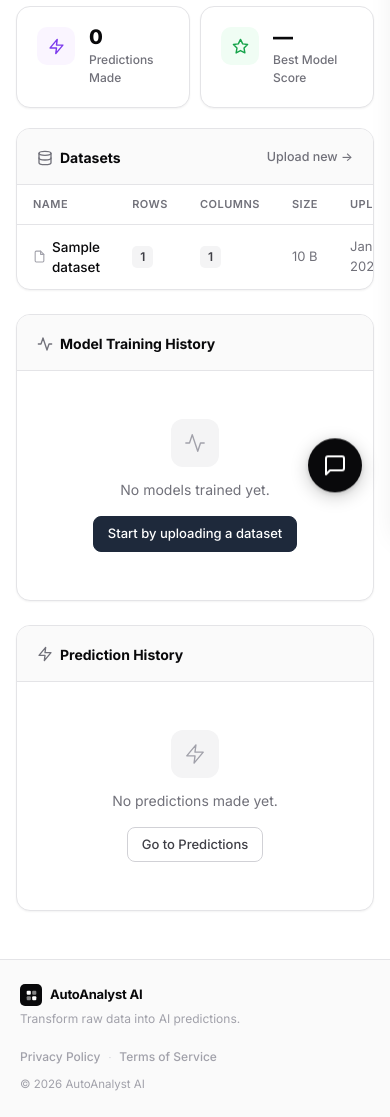
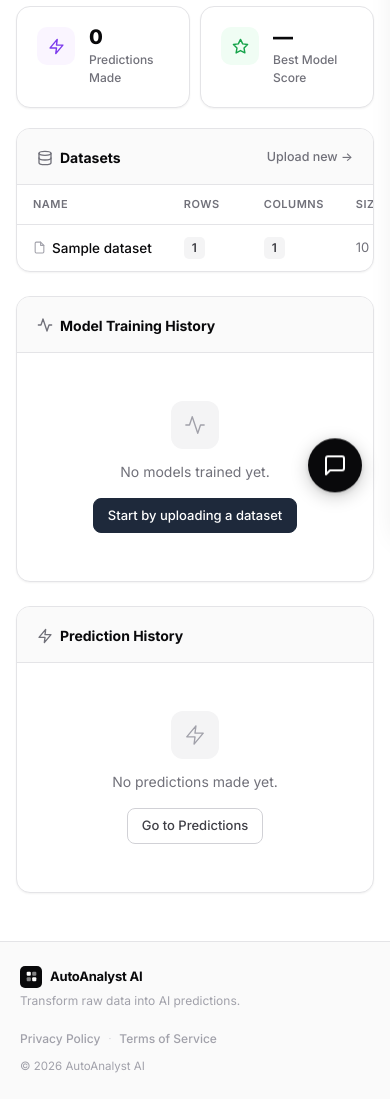
Before and after one commit to fuad556805/AutoAnalyst-Ai, a Django app: page /dashboard/ in a window 390 px wide. Shown: the part 321-1438 px from the top of the page. After the commit the page ends 1394 px from the top, so only its background shows below. Run offline with Django 5.2, Linux system fonts and the light colour scheme; a user stored in the database is signed in; tables that the repository leaves empty hold one stand-in row (values such as "Sample post"); data that the repository does not hold is empty.

Commit message:
Improve table responsiveness and usability on smaller screens
Fixes horizontal overflow issues in tables by implementing overflow handling, cell wrapping, and sticky headers, along with adding a scroll hint for mobile users.

Replit-Commit-Author: Agent
Replit-Commit-Session-Id: 6ca36470-1d90-44e8-b4a4-0944a3e5ae00
Replit-Commit-Checkpoint-Type: full_checkpoint
Replit-Commit-Event-Id: c3cb514d-e83c-49e3-9530-cd7617a23846
Replit-Commit-Screenshot-Url: https://storage.googleapis.com/screenshot-production-us-central1/3325e291-eb6e-4c86-9b5d-324ccc39e0db/6ca36470-1d90-44e8-b4a4-0944a3e5ae00/qsAgCFR
Replit-Helium-Checkpoint-Created: true

```diff
--- a/AutoAnalyst/static/css/base.css
+++ b/AutoAnalyst/static/css/base.css
@@ -38,7 +38,7 @@
   --shadow-lg: 0 20px 25px -5px rgba(0,0,0,0.08), 0 8px 10px -6px rgba(0,0,0,0.04);
 }
 
-html { scroll-behavior: smooth; -webkit-font-smoothing: antialiased; }
+html { scroll-behavior: smooth; -webkit-font-smoothing: antialiased; overflow-x: hidden; }
 
 body {
   font-family: 'Inter', -apple-system, BlinkMacSystemFont, 'Segoe UI', sans-serif;
@@ -47,6 +47,7 @@ body {
   line-height: 1.5;
   font-size: 15px;
   min-height: 100vh;
+  overflow-x: hidden;
 }
 
 /* ── NAVBAR ──────────────────────────────────────── */
@@ -426,7 +427,7 @@ body {
 .sidebar-brand .sb-text .sb-name { font-size: 13px; font-weight: 700; color: var(--black); letter-spacing: -0.2px; }
 .sidebar-brand .sb-text .sb-sub  { font-size: 10px; color: var(--muted2); text-transform: uppercase; letter-spacing: 0.5px; }
 
-.page-content { padding: 36px 40px; }
+.page-content { padding: 36px 40px; min-width: 0; overflow-x: hidden; }
 
 /* ── PAGE HEADER ─────────────────────────────────── */
 .page-header { margin-bottom: 28px; }
@@ -498,6 +499,7 @@ body {
   border-radius: var(--radius-lg);
   padding: 24px;
   box-shadow: var(--shadow-xs);
+  min-width: 0;
 }
 .card-sm { padding: 16px 20px; }
 .card-header {
@@ -557,13 +559,50 @@ body {
 .upload-filename { margin-top: 14px; font-size: 13px; color: var(--success); font-weight: 600; }
 
 /* ── TABLE ───────────────────────────────────────── */
-.table-wrap { overflow-x: auto; border-radius: var(--radius-md); border: 1px solid var(--border); }
-table { width: 100%; border-collapse: collapse; font-size: 13px; }
+.table-wrap {
+  overflow-x: auto;
+  border-radius: var(--radius-md);
+  border: 1px solid var(--border);
+  max-width: 100%;
+  -webkit-overflow-scrolling: touch;
+}
+table { width: max-content; min-width: 100%; border-collapse: collapse; font-size: 13px; }
 thead tr { background: var(--bg-subtle); }
-th { padding: 10px 14px; text-align: left; font-weight: 600; color: var(--muted); font-size: 11.5px; text-transform: uppercase; letter-spacing: 0.5px; border-bottom: 1px solid var(--border); white-space: nowrap; }
-td { padding: 10px 14px; border-bottom: 1px solid var(--border); color: var(--text-2); }
+th {
+  padding: 10px 14px;
+  text-align: left;
+  font-weight: 600;
+  color: var(--muted);
+  font-size: 11.5px;
+  text-transform: uppercase;
+  letter-spacing: 0.5px;
+  border-bottom: 1px solid var(--border);
+  white-space: nowrap;
+  min-width: 100px;
+  position: sticky;
+  top: 0;
+  background: var(--bg-subtle);
+  z-index: 1;
+}
+td {
+  padding: 10px 14px;
+  border-bottom: 1px solid var(--border);
+  color: var(--text-2);
+  white-space: nowrap;
+  max-width: 260px;
+  overflow: hidden;
+  text-overflow: ellipsis;
+}
 tr:last-child td { border-bottom: none; }
 tbody tr:hover { background: var(--bg-subtle); }
+
+/* ── SCROLL HINT ─────────────────────────────────── */
+.scroll-hint-badge {
+  display: inline-flex; align-items: center; gap: 4px;
+  padding: 3px 9px; border-radius: 100px; font-size: 11px; font-weight: 600;
+  background: #eff6ff; color: #2563eb; border: 1px solid #bfdbfe;
+  letter-spacing: 0.1px;
+}
 
 /* ── BADGES ──────────────────────────────────────── */
 .badge { display: inline-flex; align-items: center; padding: 2px 8px; border-radius: 100px; font-size: 11.5px; font-weight: 600; letter-spacing: 0.1px; }
@@ -931,7 +970,15 @@ footer {
 @media (max-width: 900px) {
   .sidebar-layout { grid-template-columns: 1fr; }
   .sidebar { display: none; }
-  .page-content { padding: 24px 20px; }
+  .page-content { padding: 20px 16px; min-width: 0; overflow-x: hidden; }
+  .table-wrap { border-radius: 8px; }
+  table { font-size: 12px; }
+  th { padding: 8px 10px; min-width: 80px; font-size: 10.5px; }
+  td { padding: 8px 10px; max-width: 180px; }
+  .card { padding: 16px; border-radius: 10px; }
+  .card-header { flex-wrap: wrap; gap: 8px; }
+  .progress-track { gap: 0; }
+  .progress-step-label { font-size: 9px; }
 }
 
 @media (max-width: 768px) {
```
Also changed, not shown: AutoAnalyst/templates/preview.html (+10 -2 lines).
